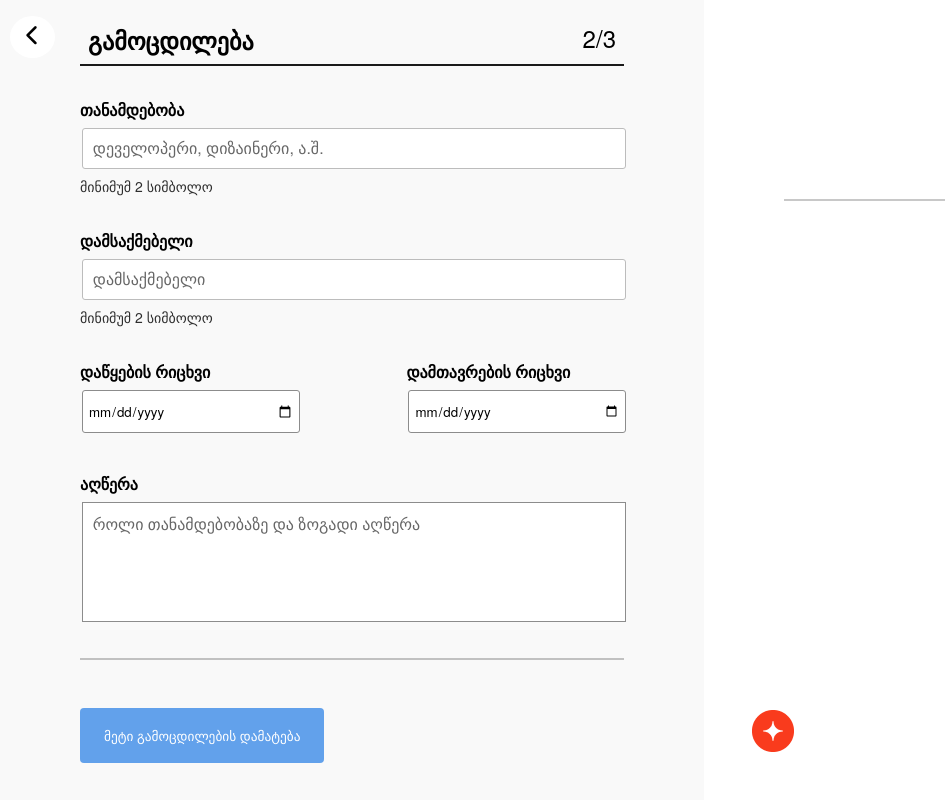
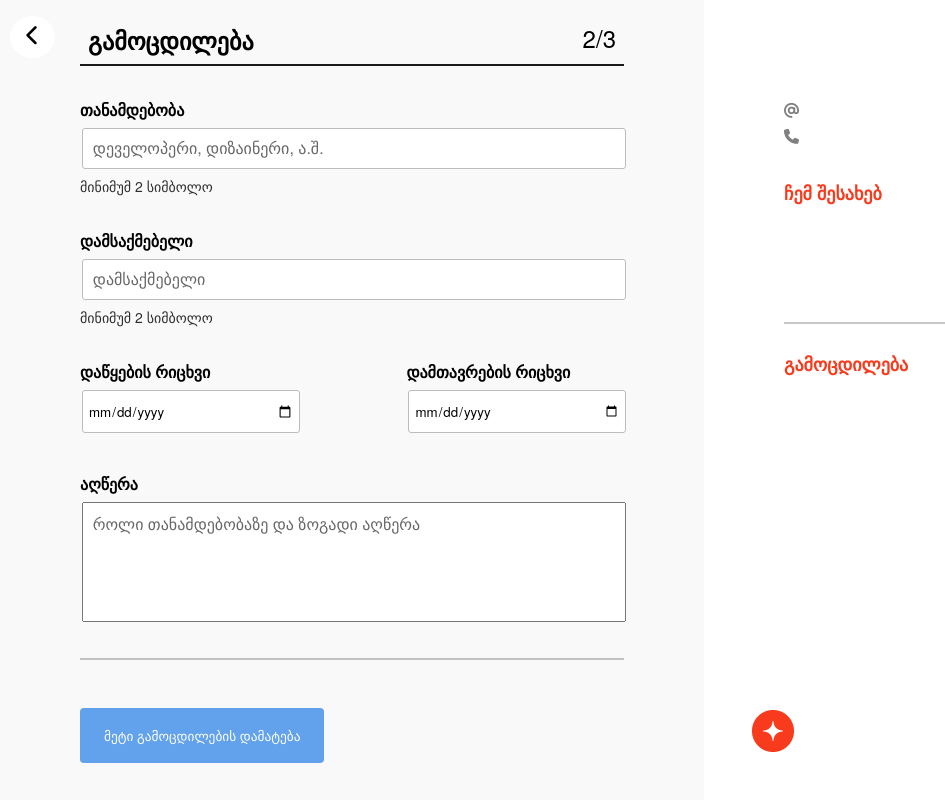
Before and after one commit to nikaKh12/resume-builder, a React (Create React App) app: page /experience in a window 1280 px wide. Shown: the whole page, without its empty margins (0-945 px from the left). Built offline with nearby package versions, Linux system fonts and the light colour scheme; a web font is replaced by a local one.

Commit message:
Fixed add more experience functionality

```diff
--- a/src/Context/Context.js
+++ b/src/Context/Context.js
@@ -1,9 +1,11 @@
-import React, { useState } from "react";
+import React, { useState, useEffect } from "react";
+import { EXPERIENCE, EXPERIENCES_KEY } from "../constants";
+import { getItemFromLocalStorage } from "../helper/Helper";
+import uuid from "react-uuid";
 
 const Context = React.createContext();
 
 function ContextProvider({ children }) {
-  const [experienceCounter, setExperienceCounter] = useState(0);
   const [validateNameSuccess, setValidateNameSuccess] = useState("");
   const [validateLastNameSuccess, setValidateLastNameSuccess] = useState("");
   const [validatePictureSuccess, setValidatePictureSuccess] = useState("");
@@ -32,6 +34,17 @@ function ContextProvider({ children }) {
     durationEnd: "",
     description: "",
   });
+  const [experiences, setExperiences] = useState({
+    [uuid()]: { ...EXPERIENCE },
+  });
+
+  useEffect(() => {
+    const experiencesFromLocalStorage =
+      getItemFromLocalStorage(EXPERIENCES_KEY);
+    if (Object.keys(experiencesFromLocalStorage || {})?.length) {
+      setExperiences(experiencesFromLocalStorage);
+    }
+  }, []);
 
   const validateName = (event) => {
     let value = event.target.value;
@@ -122,76 +135,52 @@ function ContextProvider({ children }) {
     localStorage.setItem("phone", value);
   };
 
-  const validatePosition = (event) => {
-    let value = event.target.value;
-    setFormData({
-      ...formData,
-      position: value,
-    });
+  const validatePosition = (key, targetKey, value) => {
+    const updatedExperiences = { ...experiences };
     if (value.length >= 2) {
-      setValidatePositionSuccess(true);
-      event.target.style.border = "1px solid #98e37e";
+      updatedExperiences[key][targetKey].isValid = true;
     } else {
-      setValidatePositionSuccess(false);
-      event.target.style.border = "1px solid #f93b1d";
+      updatedExperiences[key][targetKey].isValid = false;
     }
-    localStorage.setItem("position", value);
+    updatedExperiences[key][targetKey].touched = true;
+
+    setExperiences(updatedExperiences);
   };
 
-  const validateEmployer = (event) => {
-    let value = event.target.value;
-    setFormData({
-      ...formData,
-      employer: value,
-    });
+  const validateEmployer = (key, targetKey, value) => {
+    const updatedExperiences = { ...experiences };
     if (value.length >= 2) {
-      setValidateEmployerSuccess(true);
-      event.target.style.border = "1px solid #98e37e";
+      updatedExperiences[key][targetKey].isValid = true;
     } else {
-      setValidateEmployerSuccess(false);
-      event.target.style.border = "1px solid #f93b1d";
+      updatedExperiences[key][targetKey].isValid = false;
     }
-    localStorage.setItem("employer", value);
+    updatedExperiences[key][targetKey].touched = true;
+
+    setExperiences(updatedExperiences);
   };
 
-  const validateDuration = (event) => {
-    let value = event.target.value;
-    if (event.target.className === "start" && value !== "") {
-      setFormData({
-        ...formData,
-        durationStart: value,
-      });
-      setValidateDurationStartSuccess(true);
-      event.target.style.border = "1px solid #98e37e";
-      localStorage.setItem("durationStart", value);
-    } else if (event.target.className === "end" && value !== "") {
-      setFormData({
-        ...formData,
-        durationEnd: value,
-      });
-      setValidateDurationEndSuccess(true);
-      event.target.style.border = "1px solid #98e37e";
-      localStorage.setItem("durationEnd", value);
+  const validateDuration = (key, targetKey, value) => {
+    const updatedExperiences = { ...experiences };
+    if (value !== "") {
+      updatedExperiences[key][targetKey].isValid = true;
     } else {
-      setValidateDurationStartSuccess(false);
-      setValidateDurationEndSuccess(false);
+      updatedExperiences[key][targetKey].isValid = false;
     }
+    updatedExperiences[key][targetKey].touched = true;
+
+    setExperiences(updatedExperiences);
   };
 
-  const validateDescription = (event) => {
-    let value = event.target.value;
-    setFormData({
-      ...formData,
-      description: value,
-    });
+  const validateDescription = (key, targetKey, value) => {
+    const updatedExperiences = { ...experiences };
     if (value !== "") {
-      setValidateDescriptionSuccess(true);
-      event.target.style.border = "1px solid #98e37e";
+      updatedExperiences[key][targetKey].isValid = true;
     } else {
-      setValidateDescriptionSuccess(false);
-      event.target.style.border = "1px solid #8c8c8c";
+      updatedExperiences[key][targetKey].isValid = false;
     }
-    localStorage.setItem("description", value);
+    updatedExperiences[key][targetKey].touched = true;
+
+    setExperiences(updatedExperiences);
   };
 
   const resetData = () => {
@@ -257,6 +246,8 @@ function ContextProvider({ children }) {
         validateDescriptionSuccess,
         setValidateDescriptionSuccess,
         setValidateMailSuccess,
+        experiences,
+        setExperiences,
       }}
     >
       {children}
--- a/src/components/ExperienceForm.jsx
+++ b/src/components/ExperienceForm.jsx
@@ -1,10 +1,22 @@
-import React, { useContext, useRef, useEffect, useState } from "react";
+import React, {
+  useContext,
+  useRef,
+  useEffect,
+  useState,
+  useLayoutEffect,
+} from "react";
 import FormHeader from "./FormHeader";
 import { Link } from "react-router-dom";
 import { Context } from "../Context/Context";
-import { InputField } from "./InputField";
-import { setBorder } from "../helper/Helper";
-
+import {
+  getItemFromLocalStorage,
+  setBorder,
+  setItemToLocalStorage,
+} from "../helper/Helper";
+import ExperienceFormITem from "./ExperienceFormITem";
+import uuid from "react-uuid";
+import { EXPERIENCE, EXPERIENCES_KEY } from "../constants";
+import { useDebouncedCallback } from "use-debounce";
 export default function ExperienceForm() {
   const {
     resetData,
@@ -21,170 +33,100 @@ export default function ExperienceForm() {
     setValidateDurationEndSuccess,
     validateDescription,
     setValidateDescriptionSuccess,
+    experiences,
+    setExperiences,
   } = useContext(Context);
   const positionRef = useRef(null);
   const employerRef = useRef(null);
   const durationStartRef = useRef(null);
   const durationEndRef = useRef(null);
   const descriptionRef = useRef(null);
-  const [counter, setCounter] = useState([]);
 
-  useEffect(() => {
-    positionRef.current.value = localStorage.getItem("position");
-    employerRef.current.value = localStorage.getItem("employer");
-    durationStartRef.current.value = localStorage.getItem("durationStart");
-    durationEndRef.current.value = localStorage.getItem("durationEnd");
-    descriptionRef.current.value = localStorage.getItem("description");
-    const isPositionValid = positionRef.current.value.length >= 2;
-    const isEmployerValid = employerRef.current.value.length >= 2;
-    const isDurationStartValid = durationStartRef.current.value !== "";
-    const isDurationEndValid = durationEndRef.current.value !== "";
-    const isDescriptionValid = descriptionRef.current.value !== "";
+  // useLayoutEffect(() => {
+  //   console.log(positionRef.current.value, "value");
+  //   const isPositionValid = positionRef.current.value.length >= 2;
+  //   const isEmployerValid = employerRef.current.value.length >= 2;
+  //   const isDurationStartValid = durationStartRef.current.value !== "";
+  //   const isDurationEndValid = durationEndRef.current.value !== "";
+  //   const isDescriptionValid = descriptionRef.current.value !== "";
 
-    if (isPositionValid) {
-      setValidatePositionSuccess(true);
-      setBorder(positionRef, "1px solid #98e373");
-    } else if (positionRef.current.value !== "") {
-      setValidatePositionSuccess(false);
-      setBorder(positionRef, "1px solid #f02424");
-    }
+  //   if (isPositionValid) {
+  //     setValidatePositionSuccess(true);
+  //     setBorder(positionRef, "1px solid #98e373");
+  //   } else if (positionRef.current.value !== "") {
+  //     setValidatePositionSuccess(false);
+  //     setBorder(positionRef, "1px solid #f02424");
+  //   }
 
-    if (isEmployerValid) {
-      setValidateEmployerSuccess(true);
-      setBorder(employerRef, "1px solid #98e373");
-    } else if (employerRef.current.value !== "") {
-      setValidateEmployerSuccess(false);
-      setBorder(employerRef, "1px solid #f02424");
-    }
+  //   if (isEmployerValid) {
+  //     setValidateEmployerSuccess(true);
+  //     setBorder(employerRef, "1px solid #98e373");
+  //   } else if (employerRef.current.value !== "") {
+  //     setValidateEmployerSuccess(false);
+  //     setBorder(employerRef, "1px solid #f02424");
+  //   }
 
-    if (isDurationStartValid) {
-      setValidateDurationStartSuccess(true);
-      setBorder(durationStartRef, "1px solid #98e373");
-    } else {
-      setValidateDurationStartSuccess(false);
-      setBorder(durationStartRef, "1px solid #8c8c8c");
-    }
+  //   if (isDurationStartValid) {
+  //     setValidateDurationStartSuccess(true);
+  //     setBorder(durationStartRef, "1px solid #98e373");
+  //   } else {
+  //     setValidateDurationStartSuccess(false);
+  //     setBorder(durationStartRef, "1px solid #8c8c8c");
+  //   }
 
-    if (isDurationEndValid) {
-      setValidateDurationEndSuccess(true);
-      setBorder(durationEndRef, "1px solid #98e373");
-    } else {
-      setValidateDurationEndSuccess(false);
-      setBorder(durationEndRef, "1px solid #8c8c8c");
-    }
+  //   if (isDurationEndValid) {
+  //     setValidateDurationEndSuccess(true);
+  //     setBorder(durationEndRef, "1px solid #98e373");
+  //   } else {
+  //     setValidateDurationEndSuccess(false);
+  //     setBorder(durationEndRef, "1px solid #8c8c8c");
+  //   }
 
-    if (isDescriptionValid) {
-      setValidateDescriptionSuccess(true);
-      setBorder(descriptionRef, "1px solid #98e373");
-    } else {
-      setValidateDescriptionSuccess(false);
-      setBorder(descriptionRef, "1px solid #8c8c8c");
-    }
-  }, []);
-  const renderForm = () => {
-    return (
-      <div className="form-container">
-        <form>
-          <div className="position-container">
-            <label for="position" className="top-label">
-              თანამდებობა
-            </label>
-            <input
-              ref={positionRef}
-              onChange={validatePosition}
-              value={localStorage.getItem("position")}
-              className="position"
-              type="text"
-              placeholder="დეველოპერი, დიზაინერი, ა.შ."
-            />
-            {validatePositionSuccess && (
-              <i
-                className="fa-sharp fa-solid fa-circle-check"
-                id="correct-position"
-              ></i>
-            )}
-            {validatePositionSuccess === false && (
-              <i
-                class="fa-solid fa-triangle-exclamation"
-                id="incorrect-position"
-              ></i>
-            )}
-            <label for="position" className="bottom-label">
-              მინიმუმ 2 სიმბოლო
-            </label>
-          </div>
-          <div className="employer-container">
-            <label for="employer" className="top-label">
-              დამსაქმებელი
-            </label>
-            <input
-              ref={employerRef}
-              onChange={validateEmployer}
-              className="employer"
-              type="text"
-              placeholder="დამსაქმებელი"
-            />
-            {validateEmployerSuccess && (
-              <i
-                className="fa-sharp fa-solid fa-circle-check"
-                id="correct-employer"
-              ></i>
-            )}
-            {validateEmployerSuccess === false && (
-              <i
-                class="fa-solid fa-triangle-exclamation"
-                id="incorrect-employer"
-              ></i>
-            )}
-            <label for="employer" className="bottom-label">
-              მინიმუმ 2 სიმბოლო
-            </label>
-          </div>
-          <div className="duration-container">
-            <div className="duration-start">
-              <label for="start" className="top-label">
-                დაწყების რიცხვი
-              </label>
-              <input
-                className="start"
-                type="date"
-                value={localStorage.getItem("durationStart")}
-                ref={durationStartRef}
-                onChange={validateDuration}
-              />
-            </div>
-            <div className="duration-end">
-              <label for="end" className="top-label">
-                დამთავრების რიცხვი
-              </label>
-              <input
-                className="end"
-                type="date"
-                value={localStorage.getItem("durationEnd")}
-                ref={durationEndRef}
-                onChange={validateDuration}
-              />
-            </div>
-          </div>
-          <div className="description-container">
-            <label for="description" className="top-label">
-              აღწერა
-            </label>
-            <textarea
-              className="description"
-              placeholder="როლი თანამდებობაზე და ზოგადი აღწერა"
-              ref={descriptionRef}
-              value={localStorage.getItem("description")}
-              onChange={validateDescription}
-            />
-          </div>
-          <hr style={{ border: "0.5px solid #C1C1C1", marginTop: "1.5em" }} />
-          {counter}
-        </form>
-      </div>
-    );
+  //   if (isDescriptionValid) {
+  //     setValidateDescriptionSuccess(true);
+  //     setBorder(descriptionRef, "1px solid #98e373");
+  //   } else {
+  //     setValidateDescriptionSuccess(false);
+  //     setBorder(descriptionRef, "1px solid #8c8c8c");
+  //   }
+  // }, []);
+
+  const handleAddExperience = () => {
+    setExperiences({ ...experiences, ...{ [uuid()]: { ...EXPERIENCE } } });
+  };
+  //uuid  //position, employer..., value
+  const handleChange = (key, targetKey, value, event) => {
+    isFieldValid(key, targetKey, value);
+    const updateExperiences = { ...experiences };
+    updateExperiences[key][targetKey] = {
+      ...updateExperiences[key][targetKey],
+      value,
+    };
+    setExperiences(updateExperiences);
+
+    setExperiencesToStorage(updateExperiences);
   };
 
+  const setExperiencesToStorage = useDebouncedCallback(
+    (updateExperiences) =>
+      setItemToLocalStorage(EXPERIENCES_KEY, updateExperiences),
+    500
+  );
+  console.log(experiences);
+  const isFieldValid = (key, targetKey, value) => {
+    switch (targetKey) {
+      case "position":
+        return validatePosition(key, targetKey, value);
+      case "employer":
+        return validateEmployer(key, targetKey, value);
+      case "startDate":
+        return validateDuration(key, targetKey, value);
+      case "endDate":
+        return validateDuration(key, targetKey, value);
+      default:
+        return true;
+    }
+  };
   return (
     <div className="experience-info-form">
       <Link to="/">
@@ -195,18 +137,31 @@ export default function ExperienceForm() {
       </Link>
       <FormHeader title="გამოცდილება" count="2" />
       <hr />
-      {renderForm()}
-      <div className="add-more-experience">
-        <button
-          className="add"
-          onClick={(e) => {
-            e.preventDefault();
-            setCounter([renderForm()]);
-            console.log(counter);
-          }}
-        >
-          მეტი გამოცდილების დამატება
-        </button>
+      <form>
+        {Object.keys(experiences).map((key) => (
+          <ExperienceFormITem
+            positionRef={positionRef}
+            validatePosition={validatePosition}
+            validatePositionSuccess={validatePositionSuccess}
+            employerRef={employerRef}
+            validateDescription={validateDescription}
+            validateEmployer={validateEmployer}
+            validateEmployerSuccess={validateEmployerSuccess}
+            durationStartRef={durationStartRef}
+            validateDuration={validateDuration}
+            durationEndRef={durationEndRef}
+            descriptionRef={descriptionRef}
+            experience={experiences[key]}
+            onChange={(event, targetKey) =>
+              handleChange(key, targetKey, event.target.value, event)
+            }
+            key={key}
+          />
+        ))}
+        <hr style={{ border: "0.5px solid #C1C1C1", marginTop: "1.5em" }} />
+      </form>
+      <div className="add-more-experience" onClick={handleAddExperience}>
+        <button className="add">მეტი გამოცდილების დამატება</button>
       </div>
       <div className="btn-container exp">
         <Link to="/private-info">
--- /dev/null
+++ b/src/components/ExperienceFormITem.jsx
@@ -0,0 +1,139 @@
+import React from "react";
+
+function ExperienceFormITem({
+  positionRef,
+  validatePosition,
+  validatePositionSuccess,
+  employerRef,
+  validateDescription,
+  validateEmployer,
+  validateEmployerSuccess,
+  durationStartRef,
+  validateDuration,
+  descriptionRef,
+  durationEndRef,
+  experience,
+  onChange,
+}) {
+  const { position, employer, startDate, endDate } = experience;
+  console.log(experience.endDate);
+  const isFieldInvalid = (fieldName) => {
+    return !fieldName.isValid && fieldName.touched && fieldName.value !== "";
+  };
+  const getValidatedClasses = (fieldName) => {
+    if (isFieldInvalid(fieldName)) return "danger";
+    else if (
+      !isFieldInvalid(fieldName) &&
+      fieldName.touched &&
+      fieldName.value !== ""
+    )
+      return "success";
+  };
+  console.log("here");
+  return (
+    <div>
+      <div className="position-container">
+        <label for="position" className="top-label">
+          თანამდებობა
+        </label>
+        <input
+          ref={positionRef}
+          onChange={(e) => onChange(e, "position")}
+          // value={localStorage.getItem("position")}
+          value={position?.value}
+          className={`position ${getValidatedClasses(position)}`}
+          type="text"
+          placeholder="დეველოპერი, დიზაინერი, ა.შ."
+        />
+        {!isFieldInvalid(position) &&
+          position.touched &&
+          position.value !== "" && (
+            <i
+              className="fa-sharp fa-solid fa-circle-check"
+              id="correct-position"
+            ></i>
+          )}
+        {isFieldInvalid(position) && (
+          <i
+            class="fa-solid fa-triangle-exclamation"
+            id="incorrect-position"
+          ></i>
+        )}
+        <label for="position" className="bottom-label">
+          მინიმუმ 2 სიმბოლო
+        </label>
+      </div>
+      <div className="employer-container">
+        <label for="employer" className="top-label">
+          დამსაქმებელი
+        </label>
+        <input
+          ref={employerRef}
+          onChange={(e) => onChange(e, "employer")}
+          value={employer?.value}
+          className={`employer ${getValidatedClasses(employer)}`}
+          type="text"
+          placeholder="დამსაქმებელი"
+        />
+        {!isFieldInvalid(employer) &&
+          employer.touched &&
+          employer.value !== "" && (
+            <i
+              className="fa-sharp fa-solid fa-circle-check"
+              id="correct-employer"
+            ></i>
+          )}
+        {isFieldInvalid(employer) && (
+          <i
+            class="fa-solid fa-triangle-exclamation"
+            id="incorrect-employer"
+          ></i>
+        )}
+        <label for="employer" className="bottom-label">
+          მინიმუმ 2 სიმბოლო
+        </label>
+      </div>
+      <div className="duration-container">
+        <div className="duration-start">
+          <label for="start" className="top-label">
+            დაწყების რიცხვი
+          </label>
+          <input
+            ref={durationStartRef}
+            onChange={(e) => onChange(e, "startDate")}
+            value={startDate?.value}
+            className={`startDate ${getValidatedClasses(startDate)}`}
+            type="date"
+            // value={localStorage.getItem("durationStart")}
+          />
+        </div>
+        <div className="duration-end">
+          <label for="end" className="top-label">
+            დამთავრების რიცხვი
+          </label>
+          <input
+            ref={durationEndRef}
+            onChange={(e) => onChange(e, "endDate")}
+            value={endDate?.value}
+            className={`endDate ${getValidatedClasses(endDate)}`}
+            type="date"
+          />
+        </div>
+      </div>
+      <div className="description-container">
+        <label for="description" className="top-label">
+          აღწერა
+        </label>
+        <textarea
+          className="description"
+          placeholder="როლი თანამდებობაზე და ზოგადი აღწერა"
+          ref={descriptionRef}
+          // value={localStorage.getItem("description")}
+          onChange={validateDescription}
+        />
+      </div>
+    </div>
+  );
+}
+
+export default ExperienceFormITem;
--- a/src/components/Resume.jsx
+++ b/src/components/Resume.jsx
@@ -6,6 +6,7 @@ import Logo3 from "../images/logo-3.png";
 export default function Resume() {
   const { formData, privateInfoValidated } = useContext(Context);
   const location = useLocation();
+  const { experiences } = useContext(Context);
 
   return (
     <div className="resume-container">
@@ -15,19 +16,15 @@ export default function Resume() {
         <h1 id="last-name">{localStorage.getItem("lastName")}</h1>
       </div>
       <div className="contact">
-        {localStorage.getItem("mail") && (
-          <p>
-            <i class="fa-solid fa-at"></i>&nbsp;{localStorage.getItem("mail")}
-          </p>
-        )}
-        {localStorage.getItem("phone") && (
-          <p>
-            <i class="fa-solid fa-phone"></i>&nbsp;
-            {localStorage.getItem("phone")}
-          </p>
-        )}
+        <p>
+          <i class="fa-solid fa-at"></i>&nbsp;{localStorage.getItem("mail")}
+        </p>
+        <p>
+          <i class="fa-solid fa-phone"></i>&nbsp;{localStorage.getItem("phone")}
+        </p>
       </div>
-      {localStorage.getItem("about") && <h4>ჩემ შესახებ</h4>}
+      {<h4>ჩემ შესახებ</h4>}
+
       <div className="about-container">
         <p>{localStorage.getItem("about")}</p>
       </div>
@@ -37,15 +34,48 @@ export default function Resume() {
       {location.pathname === "/experience" && (
         <hr style={{ marginTop: "5em", border: "1px solid #C8C8C8" }} />
       )}
-      {localStorage.getItem("position") && (
+      {/* {localStorage.getItem("position") && (
         <h4 style={{ paddingTop: "1.5em" }}>გამოცდილება</h4>
-      )}
+      )} */}
       <p
         style={{ fontWeight: "bold", fontSize: "16px", marginBottom: "0.5em" }}
       >
-        {localStorage.getItem("position")}
+        {/* {localStorage.getItem("position")}
         {localStorage.getItem("position") && ","}{" "}
-        {localStorage.getItem("employer")}
+        {localStorage.getItem("employer")} */}
+        <h4 style={{ paddingTop: "1.5em" }}>გამოცდილება</h4>
+        {Object.keys(experiences).map(
+          (key) =>
+            experiences[key] && (
+              <div key={key}>
+                {`${experiences[key].position.value}${
+                  experiences[key].position.value && ","
+                } ${experiences[key].employer.value}`}
+                <p
+                  style={{
+                    fontStyle: "italic",
+                    fontWeight: 400,
+                    fontSize: "16px",
+                    color: "#919191",
+                    marginTop: "0.5em",
+                  }}
+                >
+                  {" "}
+                  {`${experiences[key].startDate.value}`}{" "}
+                  {experiences[key].startDate.value && "-"}{" "}
+                  {`${experiences[key].endDate.value}`}
+                </p>
+                <p
+                  style={{
+                    marginTop: "0.8em",
+                    color: "black",
+                    fontSize: "16px",
+                    lineHeight: "22px",
+                  }}
+                ></p>
+              </div>
+            )
+        )}
       </p>
       <p
         style={{
@@ -55,9 +85,9 @@ export default function Resume() {
           fontStyle: "italic",
         }}
       >
-        {localStorage.getItem("durationStart")}{" "}
+        {/* {localStorage.getItem("durationStart")}{" "}
         {localStorage.getItem("durationStart" && "-")}{" "}
-        {localStorage.getItem("durationEnd")}
+        {localStorage.getItem("durationEnd")} */}
       </p>
       <div className="description-container">
         <p
@@ -68,7 +98,7 @@ export default function Resume() {
             lineHeight: "22px",
           }}
         >
-          {localStorage.getItem("description")}
+          {/* {localStorage.getItem("description")} */}
         </p>
       </div>
     </div>
--- /dev/null
+++ b/src/constants.js
@@ -0,0 +1,26 @@
+const EXPERIENCE = {
+  position: {
+    value: "",
+    isValid: false,
+    touched: false,
+  },
+  employer: {
+    value: "",
+    isValid: false,
+    touched: false,
+  },
+  startDate: {
+    value: "",
+    isValid: false,
+    touched: false,
+  },
+  endDate: {
+    value: "",
+    isValid: false,
+    touched: false,
+  },
+};
+
+const EXPERIENCES_KEY = "experiences";
+
+export { EXPERIENCE, EXPERIENCES_KEY };
```
